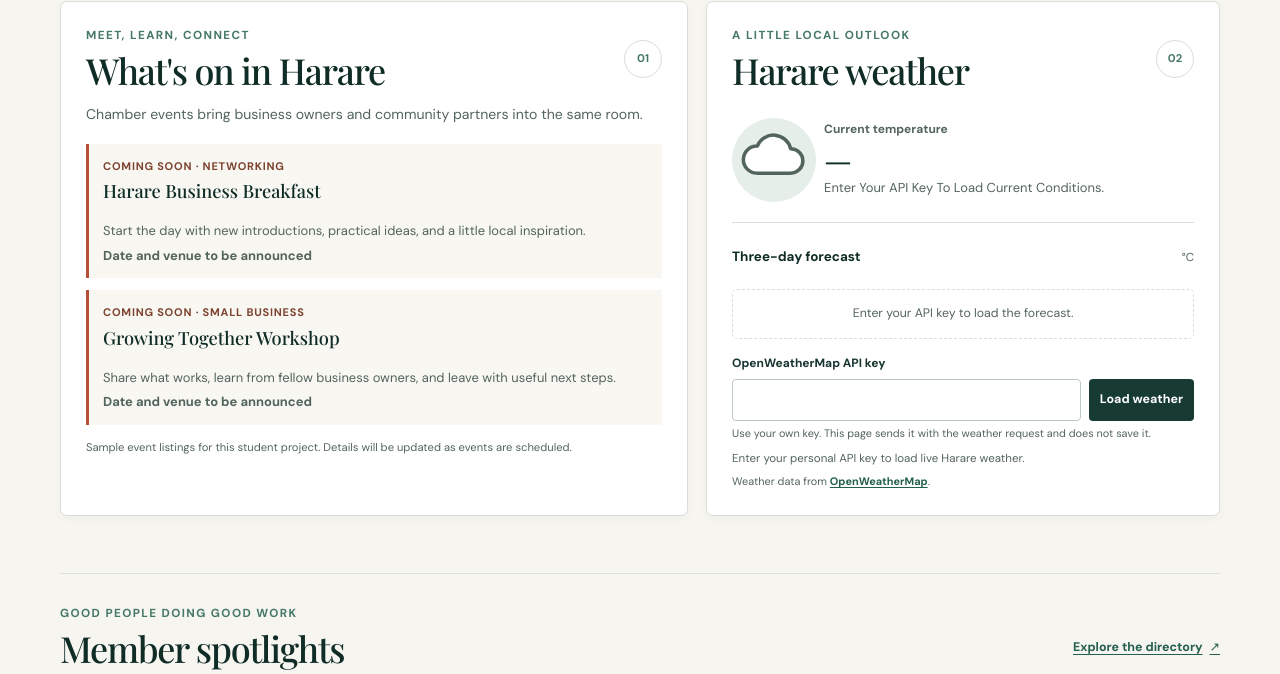
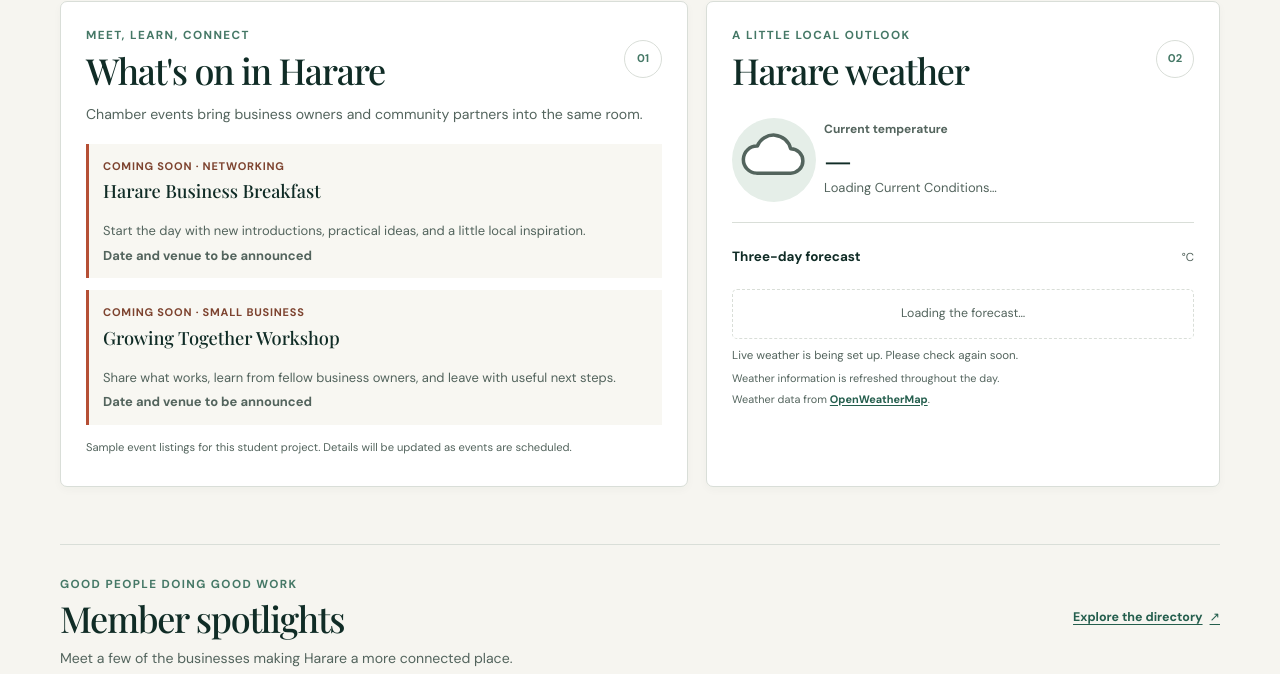
Before and after one commit to Luisadam24/wdd231, a plain HTML site: page chamber/index.html in a window 1280 px wide. Shown: the part 891-1565 px from the top of the page. Drawn offline with nearby package versions, Linux system fonts and the light colour scheme; a web font is replaced by a local one.

Commit message:
Load chamber weather without exposing the API key

```diff
--- /dev/null
+++ b/chamber/data/weather.json
@@ -0,0 +1,5 @@
+{
+  "error": {
+    "code": "not_configured"
+  }
+}
--- a/chamber/index.html
+++ b/chamber/index.html
@@ -105,7 +105,7 @@
                     <div class="current-weather-copy">
                         <p class="weather-label">Current temperature</p>
                         <p id="current-temperature" class="current-temperature">—</p>
-                        <p id="current-description" class="current-description">Enter your API key to load current conditions.</p>
+                        <p id="current-description" class="current-description">Loading current conditions…</p>
                     </div>
                 </div>
                 <div class="forecast-heading">
@@ -113,17 +113,10 @@
                     <span>°C</span>
                 </div>
                 <ol class="forecast-list" id="forecast-list" aria-label="Three-day temperature forecast">
-                    <li class="forecast-placeholder">Enter your API key to load the forecast.</li>
+                    <li class="forecast-placeholder">Loading the forecast…</li>
                 </ol>
-                <form class="weather-key-form" id="weather-form">
-                    <label for="weather-api-key">OpenWeatherMap API key</label>
-                    <div class="weather-form-row">
-                        <input id="weather-api-key" name="api-key" type="password" autocomplete="off" spellcheck="false" required aria-describedby="weather-key-help">
-                        <button type="submit">Load weather</button>
-                    </div>
-                    <p class="weather-help" id="weather-key-help">Use your own key. This page sends it with the weather request and does not save it.</p>
-                </form>
-                <p class="weather-status" id="weather-status" role="status" aria-live="polite">Enter your personal API key to load live Harare weather.</p>
+                <p class="weather-status" id="weather-status" role="status" aria-live="polite">Loading live Harare weather…</p>
+                <p class="weather-help">Weather information is refreshed throughout the day.</p>
                 <p class="weather-attribution">Weather data from <a href="https://openweathermap.org/" target="_blank" rel="noopener noreferrer">OpenWeatherMap</a>.</p>
             </section>
         </div>
--- a/chamber/scripts/home.js
+++ b/chamber/scripts/home.js
@@ -4,9 +4,6 @@ const currentYear = document.querySelector("#current-year");
 const modifiedTime = document.querySelector("#last-modified");
 const spotlightGrid = document.querySelector("#spotlights-grid");
 const spotlightStatus = document.querySelector("#spotlights-status");
-const weatherForm = document.querySelector("#weather-form");
-const weatherKeyInput = document.querySelector("#weather-api-key");
-const weatherSubmit = weatherForm.querySelector("button[type='submit']");
 const weatherResults = document.querySelector("#weather-results");
 const currentWeatherIcon = document.querySelector("#current-weather-icon");
 const currentTemperature = document.querySelector("#current-temperature");
@@ -14,10 +11,7 @@ const currentDescription = document.querySelector("#current-description");
 const forecastList = document.querySelector("#forecast-list");
 const weatherStatus = document.querySelector("#weather-status");
 
-const currentWeatherUrl = "https://api.openweathermap.org/data/2.5/weather";
-const forecastUrl = "https://api.openweathermap.org/data/2.5/forecast";
 const weatherIconUrl = "https://openweathermap.org/img/wn/";
-const harare = { latitude: -17.83, longitude: 31.05 };
 
 currentYear.textContent = new Date().getFullYear();
 const modifiedDate = new Date(document.lastModified);
@@ -144,27 +138,6 @@ async function loadSpotlights() {
     }
 }
 
-function buildWeatherUrl(endpoint, apiKey) {
-    const requestUrl = new URL(endpoint);
-    requestUrl.search = new URLSearchParams({
-        lat: harare.latitude,
-        lon: harare.longitude,
-        units: "metric",
-        appid: apiKey
-    });
-    return requestUrl;
-}
-
-async function fetchWeatherData(endpoint, apiKey) {
-    const response = await fetch(buildWeatherUrl(endpoint, apiKey));
-    if (!response.ok) {
-        const error = new Error(`OpenWeatherMap returned ${response.status}.`);
-        error.status = response.status;
-        throw error;
-    }
-    return response.json();
-}
-
 function localDateKey(unixSeconds, timezoneOffset) {
     return new Date((unixSeconds + timezoneOffset) * 1000).toISOString().slice(0, 10);
 }
@@ -260,35 +233,40 @@ function renderWeather(currentData, forecastData) {
     renderForecast(forecastData, currentData);
 }
 
-async function loadWeather(apiKey) {
+async function loadWeather() {
     weatherStatus.textContent = "Loading Harare weather…";
-    weatherSubmit.disabled = true;
     weatherResults.setAttribute("aria-busy", "true");
 
     try {
-        const [currentData, forecastData] = await Promise.all([
-            fetchWeatherData(currentWeatherUrl, apiKey),
-            fetchWeatherData(forecastUrl, apiKey)
-        ]);
-        renderWeather(currentData, forecastData);
-        weatherStatus.textContent = "Current conditions and the three-day forecast are up to date.";
+        const response = await fetch("data/weather.json", { cache: "no-store" });
+        if (!response.ok) {
+            throw new Error(`Weather data returned ${response.status}.`);
+        }
+
+        const weatherData = await response.json();
+        if (weatherData.error) {
+            const error = new Error("Weather data is not available yet.");
+            error.code = weatherData.error.code;
+            throw error;
+        }
+
+        renderWeather(weatherData.current, weatherData.forecast);
+        const updated = weatherData.updatedAt ? new Date(weatherData.updatedAt) : null;
+        const updateLabel = updated && !Number.isNaN(updated.getTime())
+            ? ` Updated ${new Intl.DateTimeFormat("en", { dateStyle: "medium", timeStyle: "short" }).format(updated)}.`
+            : "";
+        weatherStatus.textContent = `Current conditions and the three-day forecast are up to date.${updateLabel}`;
     } catch (error) {
-        console.error("Unable to load Harare weather:", error);
-        weatherStatus.textContent = error.status === 401
-            ? "OpenWeatherMap did not accept this key. Check it and allow time for a new key to activate."
-            : "Weather could not be loaded. Check your connection and API key, then try again.";
+        if (error.code !== "not_configured") {
+            console.error("Unable to load Harare weather:", error);
+        }
+        weatherStatus.textContent = error.code === "not_configured"
+            ? "Live weather is being set up. Please check again soon."
+            : "Live weather is temporarily unavailable. Please check again soon.";
     } finally {
         weatherResults.setAttribute("aria-busy", "false");
-        weatherSubmit.disabled = false;
     }
 }
 
-weatherForm.addEventListener("submit", (event) => {
-    event.preventDefault();
-    const apiKey = weatherKeyInput.value.trim();
-    if (apiKey) {
-        loadWeather(apiKey);
-    }
-});
-
 loadSpotlights();
+loadWeather();
--- a/chamber/styles/home.css
+++ b/chamber/styles/home.css
@@ -336,56 +336,11 @@
     text-align: center;
 }
 
-.weather-key-form {
-    margin-top: auto;
-    padding-top: 15px;
-}
-
-.weather-key-form label {
-    display: block;
-    margin-bottom: 6px;
-    color: var(--ink);
-    font-size: .75rem;
-    font-weight: 750;
-}
-
-.weather-form-row {
-    display: grid;
-    grid-template-columns: minmax(0, 1fr) auto;
-    gap: 8px;
-}
-
-.weather-form-row input {
-    width: 100%;
-    min-width: 0;
-    min-height: 42px;
-    padding: 7px 9px;
-    border: 1px solid #bbc9c0;
-    border-radius: 4px;
-    background: #fff;
-    color: var(--ink);
-    font-size: .82rem;
-}
-
-.weather-form-row button {
-    min-height: 42px;
-    padding: 6px 11px;
-    border: 0;
-    border-radius: 4px;
-    background: var(--forest);
-    color: var(--white);
-    cursor: pointer;
-    font-size: .78rem;
-    font-weight: 750;
-}
-
-.weather-form-row button:hover:not(:disabled) {
-    background: var(--forest-deep);
-}
-
-.weather-form-row button:disabled {
-    cursor: wait;
-    opacity: .7;
+.weather-status {
+    min-height: 1.5em;
+    margin-top: 8px;
+    color: var(--muted);
+    font-size: .72rem;
 }
 
 .weather-help {
@@ -393,13 +348,6 @@
     color: var(--muted);
     font-size: .68rem;
     line-height: 1.4;
-}
-
-.weather-status {
-    min-height: 1.5em;
-    margin-top: 8px;
-    color: var(--muted);
-    font-size: .72rem;
 }
 
 .weather-attribution {
@@ -577,14 +525,6 @@
         padding-inline: 19px;
     }
 
-    .weather-form-row {
-        grid-template-columns: 1fr;
-    }
-
-    .weather-form-row button {
-        width: 100%;
-    }
-
     .spotlights-section .section-heading {
         display: grid;
         align-items: start;
```
Also changed, not shown: .github/scripts/fetch-weather.mjs (added), 2 other files.
